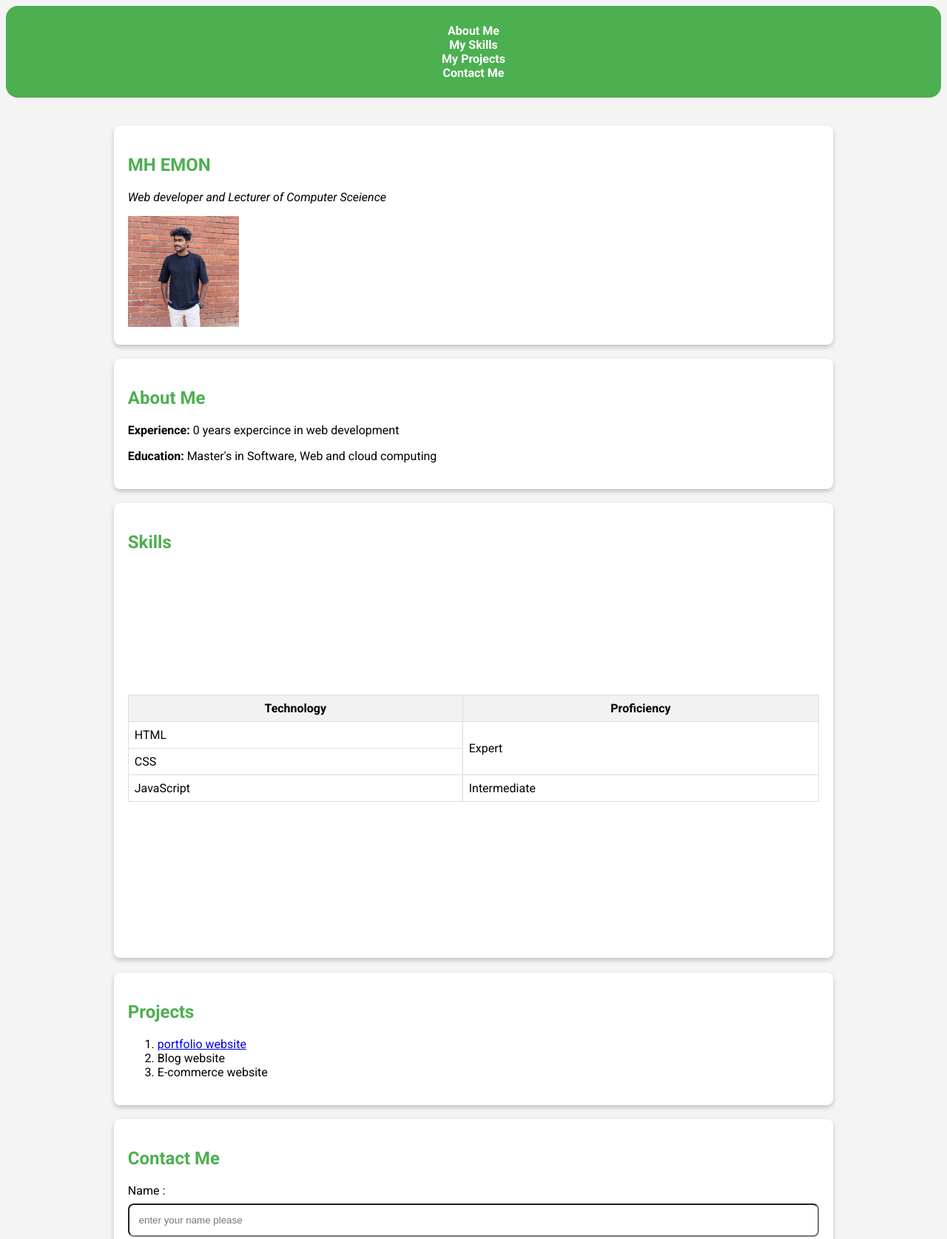
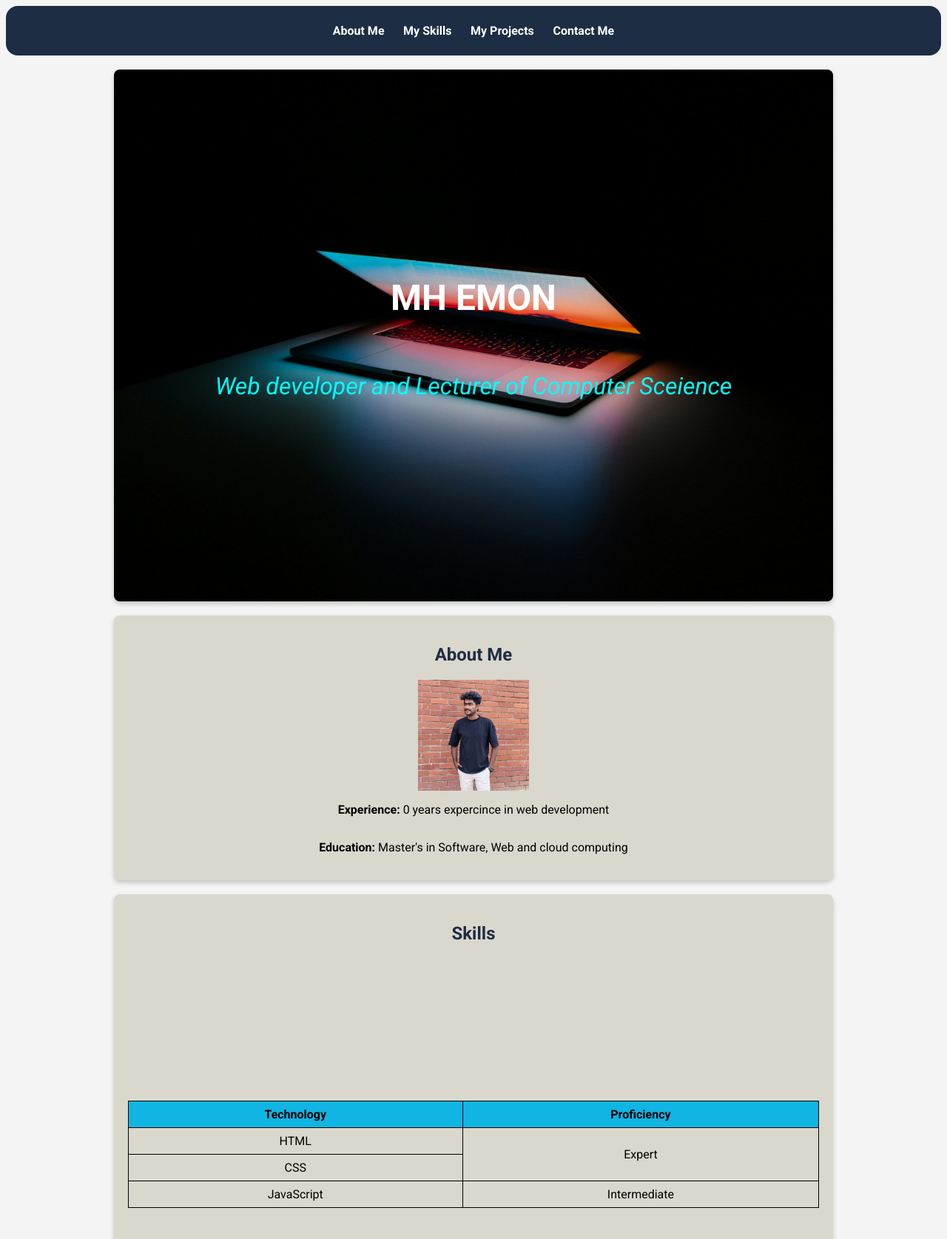
Before and after one commit to mh-emon-mern/portfolio-, a plain HTML site: page index.html in a window 1280 px wide. Shown: the top 1675 px of the page at 74% size. Drawn offline with Linux system fonts and the light colour scheme.

Commit message:
updated my info

```diff
--- a/index.html
+++ b/index.html
@@ -55,13 +55,13 @@
 
     <main>
       <!--Section: intro -->
-      <section id="intro">
-        <div class="card">
-          <h1>MH EMON</h1>
-          <p><em>Web developer and Lecturer of Computer Sceience</em></p>
+      <section id="intro" class="intro card">
 
-          <img src="./image/emon.jpg" alt="EMON" height="150" title="MH EMON" />
-        </div>
+          <h1 class="intro_title">MH EMON</h1>
+          <p class="intro_description"><em>Web developer and Lecturer of Computer Sceience</em></p>
+
+
+
 
 
       </section>
@@ -69,6 +69,7 @@
       <!--Section: about me -->
       <section id="about" class="card">
         <h2>About Me</h2>
+        <img src="./image/emon.jpg" alt="EMON" height="150" title="MH EMON" />
         <p>
           <strong>Experience:</strong> 0 years expercince in web development
         </p>
@@ -77,6 +78,8 @@
           computing
         </p>
       </section>
+
+
 
       <!--Section: Skills -->
       <section id="skills" class="card">
@@ -115,7 +118,7 @@
           <li>
             <a
               target="_blank"
-              href="https://github.com/anisul-Islam/portfolio-html"
+              href="https://github.com/mh-emon-mern?tab=repositories"
               >portfolio website</a
             >
           </li>
@@ -173,16 +176,18 @@
 
     <!--footer -->
     <footer>
-      <p>Copyright reserved by &copy; MH EMON</p>
-      <p>Developed with &hearts;</p>
-      <a href="tel:01710444700"> Call me</a>
-      <a href="mailto:emon1219nubcc@gmail.com">Email me</a>
+      <div>
+        <p>Copyright reserved by &copy; MH EMON</p>
+        <p>Developed with &hearts;</p>
+
+
+      </div>
 
       <div class="social-media">
         <h3>Follow Me</h3>
         <ul>
           <li>
-            <a href="https://www.facebook.com/studywithanis" target="_blank">
+            <a href="https://www.facebook.com/emon121942/" target="_blank">
               <i class="fa-brands fa-facebook"></i>
               Facebook page
             </a>
@@ -197,7 +202,7 @@
             </a>
           </li>
           <li>
-            <a href="https://www.linkedin.com/in/anisul2020/" target="_blank">
+            <a href="https://www.linkedin.com/in/mhemon1219/" target="_blank">
               <i class="fa-brands fa-linkedin"></i>
               Linkedin Profile
             </a>
--- a/style.css
+++ b/style.css
@@ -1,9 +1,9 @@
 
 :root{
-    --primary-color: #4caf50;
+    --primary-color: #1d2d44;
     --secondary-color: #fff;
     --background-color: #f4f4f4;
-    --card-background-color: #fff;
+    --card-background-color: #dad7cd;
     --card-shadow:rgba(0,0,0,0.2);
 }
 
@@ -35,7 +35,7 @@ button{
 
 }
 button:hover{
-    background-color: aqua;
+    background-color: #5a189a;
 
 }
 
@@ -68,11 +68,23 @@ header{
     color: var(--secondary-color);
     text-align: center;
     padding: 1.5rem 0;
+    padding: 1.5rem 0;
     border-radius: 1rem;
+    width: 100%;
+
+    position: sticky;
+    top: 0;
+
+
+
+
+
 }
 nav ul{
    margin: 0;
     padding: 0;
+    display: flex;
+    justify-content: center;
 
 }
 nav ul li{
@@ -86,12 +98,60 @@ nav ul li a{
 /* header ends here */
 
 /* main starts here */
+
+
+
+
 main{
     width: 80%;
     margin: auto;
-    padding: 1.2rem;
+    /* padding: 1.2rem; */
 
 }
+.intro{
+    height: 85vh;
+    background-image: url(image/cover.jpg);
+    background-position: center;
+    background-repeat: no-repeat;
+    background-size: cover;
+
+    display: flex;
+    flex-direction: column;
+    justify-content: center;
+    align-items: center;
+}
+.intro_title{
+    color: white;
+    font-size: 3rem;
+
+}
+.intro_description{
+    color:aqua;
+     font-size: 2rem;
+}
+
+#about{
+    display: flex;
+    flex-direction: column;
+    justify-content: center;
+    align-items: center;
+}
+#skills{
+    display: flex;
+    flex-direction: column;
+    justify-content: center;
+    align-items: center;
+}
+#projects{
+    display: flex;
+    flex-direction: column;
+    justify-content: center;
+    align-items: center;
+}
+
+
+
+
 table{
     width: 100%;
     border-collapse: collapse;
@@ -99,32 +159,88 @@ table{
 
 }
 table, th, td{
-    border: 1px solid #ddd;
+    border: 1px solid #010000;
     padding: 0.5rem;
+    text-align: center;
 }
 
 th{
-    background-color: #f2f2f2;
+    background-color: #10b5e3;
 }
 
+#contact{
+    display: flex;
+    flex-direction: column;
+    justify-content: space-around;
+    /* align-items: center; */
+}
+#contact h2{
+    text-align: center;
+}
 /* main ends here */
 
 /* footer starts here */
 footer{
+
     background-color: var(--primary-color);
     color: var(--secondary-color);
     text-align: center;
     width: 100%;
     padding: 0.5rem 0;
+    border-radius: 1rem;
+    display: flex;
+    justify-content: center;
+    gap: 0.5rem;
+    justify-content: space-evenly;
+
 
 
 }
+.social-media ul{
+    display: flex;
+    margin-top: -1rem;
+    justify-content: center;
+    margin-left: 0;
+    padding: 0;
+
+
+}
+.social-media h3{
+    text-align: center;
+}
+
 .social-media a{
     color: var(--secondary-color);
-    font-size: 1.5rem;
+    font-size: 1.1rem;
     text-decoration: none ;
     margin: 0 0.5rem;
+
 
 }
 
 /* footer ends here */
+
+/* responsiveness starts here */
+
+@media screen and (max-width: ){
+
+}
+@media screen and (max-width: ){
+
+}
+@media screen and (max-width: ){
+
+}
+@media screen and (max-width: ){
+
+}
+@media screen and (max-width: ){
+
+}
+@media screen and (max-width: ){
+
+}
+
+
+
+/* responsiveness ends here */
```
Also changed, not shown: image/cover.jpg (added).
